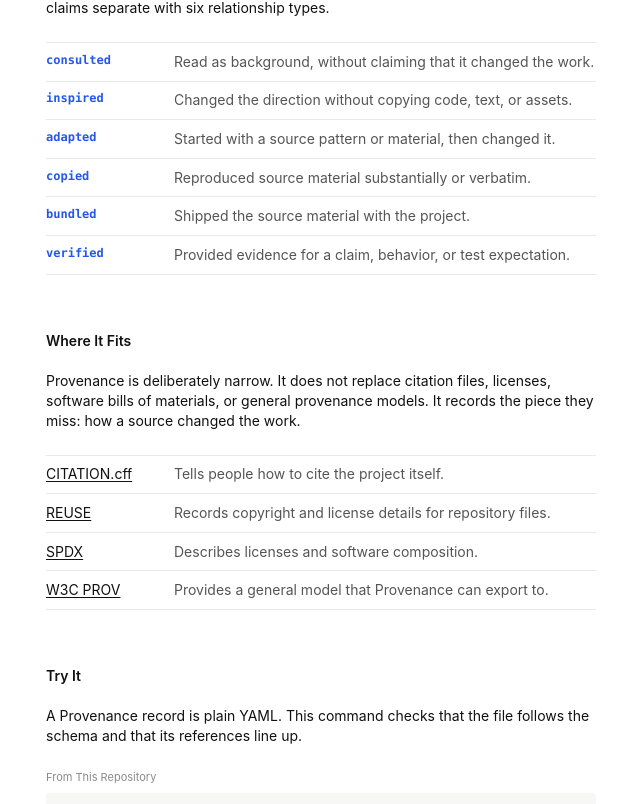
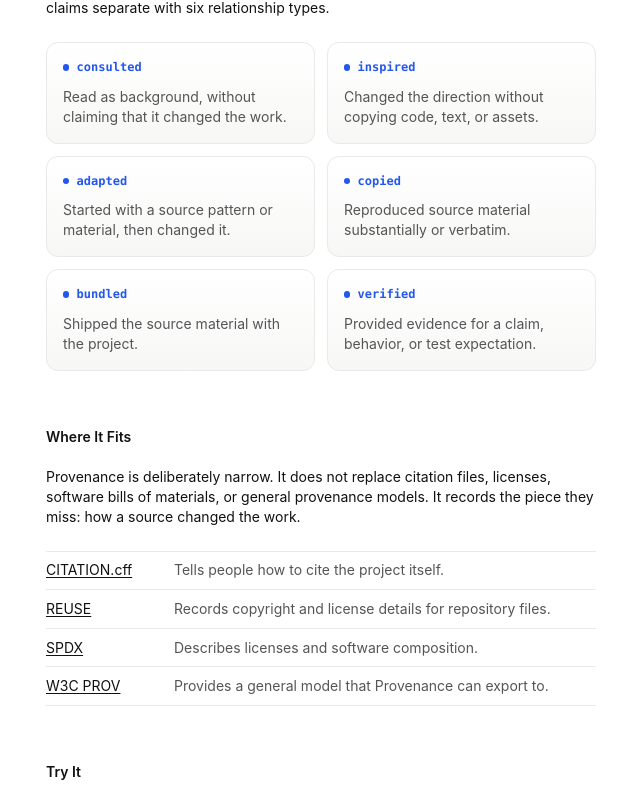
Before and after one commit to raphaelsalaja/provenance, a Next.js app in the folder apps/website/: page / in a window 1280 px wide. Shown: the part 2136-2940 px from the top of the page, without its empty margins (319-959 px from the left). Built offline with nearby package versions, Linux system fonts and the light colour scheme; no server answers.

Commit message:
Improve relationship cards and pnpm example

```diff
--- a/apps/website/app/globals.css
+++ b/apps/website/app/globals.css
@@ -143,19 +143,18 @@ section h2 + p {
 }
 
 .relationships {
+  display: grid;
+  grid-template-columns: repeat(2, minmax(0, 1fr));
+  gap: 0.75rem;
   margin: 1.5rem 0 0;
 }
 
 .relationships > div {
-  display: grid;
-  grid-template-columns: 7rem 1fr;
-  gap: 1rem;
-  padding: 0.55rem 0;
-  border-bottom: 1px solid var(--line);
-}
-
-.relationships > div:first-child {
-  border-top: 1px solid var(--line);
+  min-width: 0;
+  padding: 1rem;
+  border: 1px solid var(--line);
+  border-radius: 0.75rem;
+  background: linear-gradient(180deg, var(--paper), var(--code));
 }
 
 dt {
@@ -168,9 +167,24 @@ dd {
 }
 
 .relationships dt {
+  display: flex;
+  align-items: center;
+  gap: 0.45rem;
   color: var(--accent);
   font-family: "SFMono-Regular", Consolas, "Liberation Mono", monospace;
   font-size: 0.75rem;
+}
+
+.relationships dt::before {
+  width: 0.4rem;
+  height: 0.4rem;
+  border-radius: 50%;
+  background: currentColor;
+  content: "";
+}
+
+.relationships dd {
+  margin-top: 0.65rem;
 }
 
 .code-block {
@@ -240,7 +254,10 @@ footer p {
     width: calc(100vw - 1rem);
   }
 
-  .relationships > div,
+  .relationships {
+    grid-template-columns: 1fr;
+  }
+
   .standards li {
     grid-template-columns: 1fr;
     gap: 0.2rem;
--- a/apps/website/app/page.tsx
+++ b/apps/website/app/page.tsx
@@ -116,7 +116,9 @@ export default function Home() {
             </object>
             <figcaption className="caption">
               Traditional media carries its citations forward. AI-assisted software
-              often drops them. Provenance keeps the path attached.
+              often drops them.
+              <br />
+              Provenance keeps the path attached.
             </figcaption>
           </figure>
 
@@ -186,11 +188,12 @@ export default function Home() {
           <section id="adopt">
             <h2>Try It</h2>
             <p>
-              A Provenance record is plain YAML. This command checks that the file
-              follows the schema and that its references line up.
+              A Provenance record is plain YAML. Run the validator from any
+              repository to check that the file follows the schema and that its
+              references line up.
             </p>
-            <CodeBlock label="From This Repository">
-              {"node packages/provenance/src/cli.js check provenance.yaml"}
+            <CodeBlock label="From Any Repository">
+              {`pnpm dlx provenance-specification@${version} check provenance.yaml`}
             </CodeBlock>
             <p>To keep it checked, add the GitHub Action to another repository.</p>
             <CodeBlock label=".github/workflows/provenance.yml">
```
